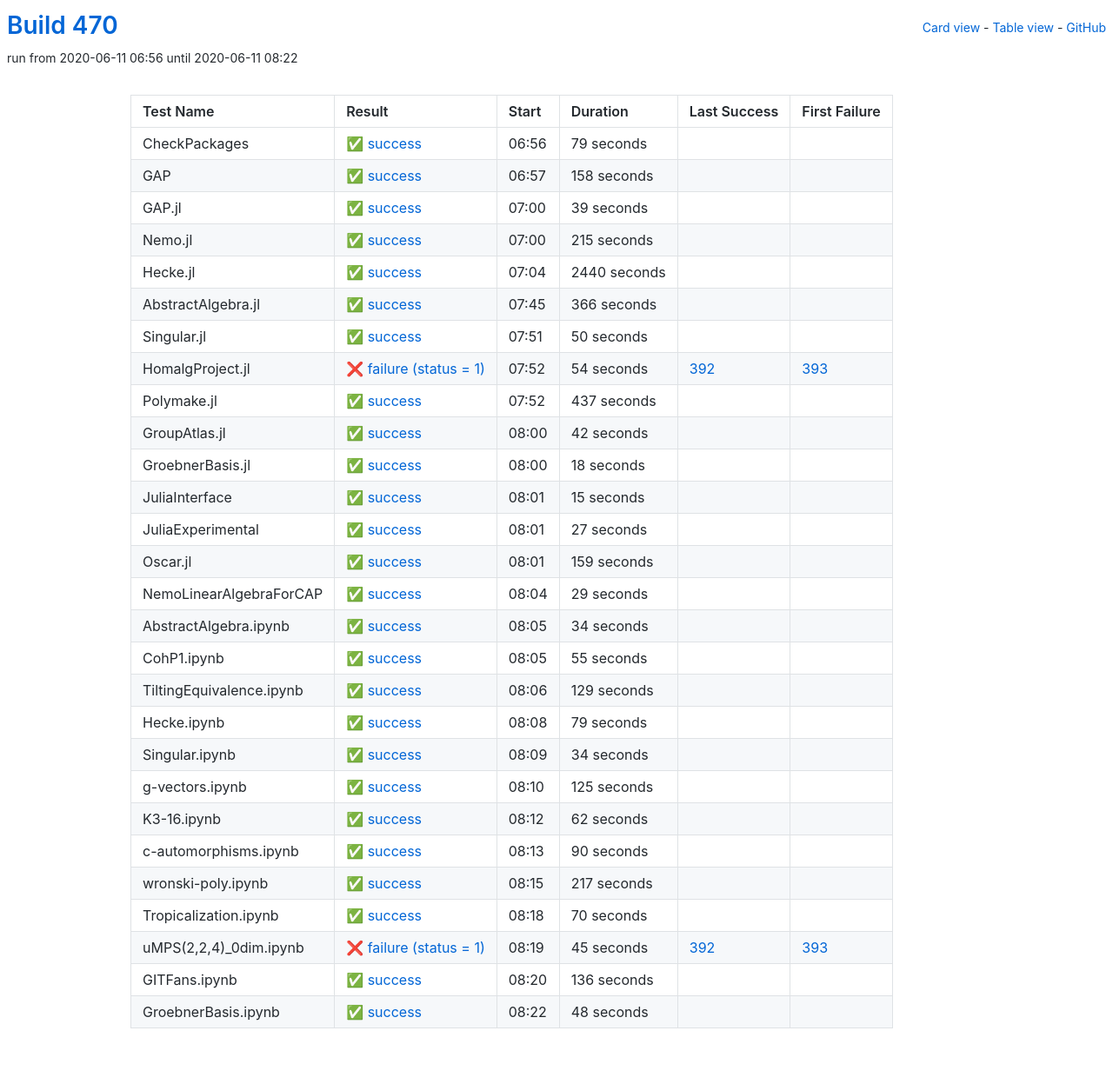
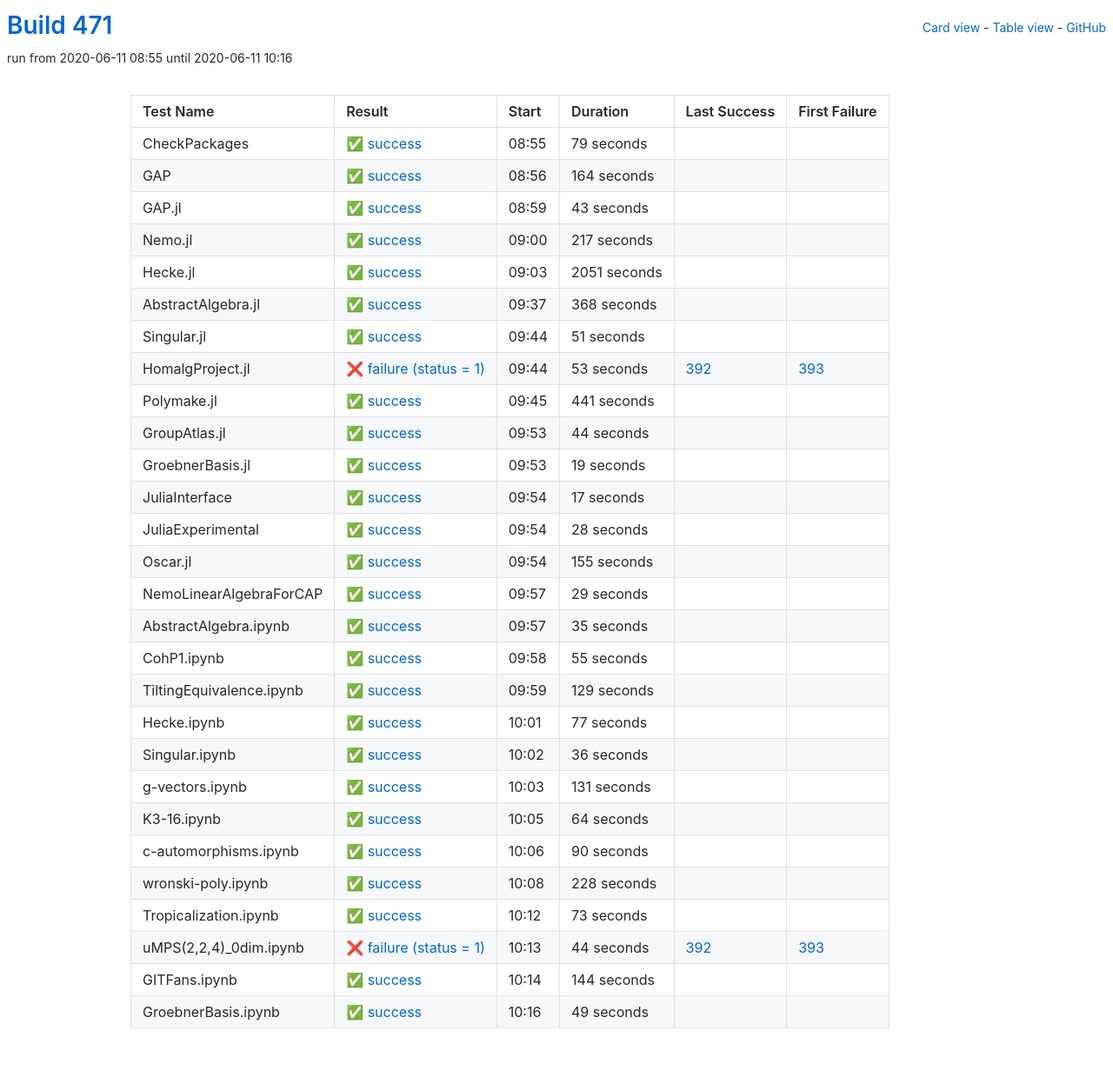
Before and after one commit to oscar-system/oscar-ci-status-1.4, a Jekyll site: the page built from table.html, in a window 1280 px wide. Shown: the whole page at 87% size. Built offline with Jekyll 4.4.1, drawn with Linux system fonts in a browser that asks for light colours.

Commit message:
Build #471

```diff
--- a/_data/ci.yml
+++ b/_data/ci.yml
@@ -1,6 +1,6 @@
 ---
-build: 470
-build_url: https://oscarci.mathematik.uni-kl.de/job/oscar-julia-1.4/470/
+build: 471
+build_url: https://oscarci.mathematik.uni-kl.de/job/oscar-julia-1.4/471/
 job: oscar-julia-1.4
 organization: oscar-system
 repo: oscar-ci-status-1.4
@@ -8,8 +8,8 @@ repourl: https://github.com/oscar-system/oscar-ci-status-1.4
 tests:
 - name: CheckPackages
   id: checkpackages
-  log: https://oscarci.mathematik.uni-kl.de/job/oscar-julia-1.4/470/artifact/logs/build-470/CheckPackages.log
-  start: 2020-06-11 06:56
+  log: https://oscarci.mathematik.uni-kl.de/job/oscar-julia-1.4/471/artifact/logs/build-471/CheckPackages.log
+  start: 2020-06-11 08:55
   success: true
   exitcode: 0
   status: success
@@ -20,164 +20,164 @@ tests:
   first_failure_url:
 - name: GAP
   id: gap
-  log: https://oscarci.mathematik.uni-kl.de/job/oscar-julia-1.4/470/artifact/logs/build-470/GAP.log
-  start: 2020-06-11 06:57
+  log: https://oscarci.mathematik.uni-kl.de/job/oscar-julia-1.4/471/artifact/logs/build-471/GAP.log
+  start: 2020-06-11 08:56
   success: true
   exitcode: 0
   status: success
-  duration: 158
+  duration: 164
   last_success: false
   last_success_url:
   first_failure: false
   first_failure_url:
 - name: GAP.jl
   id: gap-jl
-  log: https://oscarci.mathematik.uni-kl.de/job/oscar-julia-1.4/470/artifact/logs/build-470/GAP.jl.log
-  start: 2020-06-11 07:00
+  log: https://oscarci.mathematik.uni-kl.de/job/oscar-julia-1.4/471/artifact/logs/build-471/GAP.jl.log
+  start: 2020-06-11 08:59
   success: true
   exitcode: 0
   status: success
-  duration: 39
+  duration: 43
   last_success: false
   last_success_url:
   first_failure: false
   first_failure_url:
 - name: Nemo.jl
   id: nemo-jl
-  log: https://oscarci.mathematik.uni-kl.de/job/oscar-julia-1.4/470/artifact/logs/build-470/Nemo.jl.log
-  start: 2020-06-11 07:00
+  log: https://oscarci.mathematik.uni-kl.de/job/oscar-julia-1.4/471/artifact/logs/build-471/Nemo.jl.log
+  start: 2020-06-11 09:00
   success: true
   exitcode: 0
   status: success
-  duration: 215
+  duration: 217
   last_success: false
   last_success_url:
   first_failure: false
   first_failure_url:
 - name: Hecke.jl
   id: hecke-jl
-  log: https://oscarci.mathematik.uni-kl.de/job/oscar-julia-1.4/470/artifact/logs/build-470/Hecke.jl.log
-  start: 2020-06-11 07:04
+  log: https://oscarci.mathematik.uni-kl.de/job/oscar-julia-1.4/471/artifact/logs/build-471/Hecke.jl.log
+  start: 2020-06-11 09:03
   success: true
   exitcode: 0
   status: success
-  duration: 2440
+  duration: 2051
   last_success: false
   last_success_url:
   first_failure: false
   first_failure_url:
 - name: AbstractAlgebra.jl
   id: abstractalgebra-jl
-  log: https://oscarci.mathematik.uni-kl.de/job/oscar-julia-1.4/470/artifact/logs/build-470/AbstractAlgebra.jl.log
-  start: 2020-06-11 07:45
+  log: https://oscarci.mathematik.uni-kl.de/job/oscar-julia-1.4/471/artifact/logs/build-471/AbstractAlgebra.jl.log
+  start: 2020-06-11 09:37
   success: true
   exitcode: 0
   status: success
-  duration: 366
+  duration: 368
   last_success: false
   last_success_url:
   first_failure: false
   first_failure_url:
 - name: Singular.jl
   id: singular-jl
-  log: https://oscarci.mathematik.uni-kl.de/job/oscar-julia-1.4/470/artifact/logs/build-470/Singular.jl.log
-  start: 2020-06-11 07:51
+  log: https://oscarci.mathematik.uni-kl.de/job/oscar-julia-1.4/471/artifact/logs/build-471/Singular.jl.log
+  start: 2020-06-11 09:44
   success: true
   exitcode: 0
   status: success
-  duration: 50
+  duration: 51
   last_success: false
   last_success_url:
   first_failure: false
   first_failure_url:
 - name: HomalgProject.jl
   id: homalgproject-jl
-  log: https://oscarci.mathematik.uni-kl.de/job/oscar-julia-1.4/470/artifact/logs/build-470/HomalgProject.jl.log
-  start: 2020-06-11 07:52
+  log: https://oscarci.mathematik.uni-kl.de/job/oscar-julia-1.4/471/artifact/logs/build-471/HomalgProject.jl.log
+  start: 2020-06-11 09:44
   success: false
   exitcode: 1
   status: failure
-  duration: 54
+  duration: 53
   last_success: 392
   last_success_url: https://oscarci.mathematik.uni-kl.de/job/oscar-julia-1.4/392/
   first_failure: 393
   first_failure_url: https://oscarci.mathematik.uni-kl.de/job/oscar-julia-1.4/393/
 - name: Polymake.jl
   id: polymake-jl
-  log: https://oscarci.mathematik.uni-kl.de/job/oscar-julia-1.4/470/artifact/logs/build-470/Polymake.jl.log
-  start: 2020-06-11 07:52
+  log: https://oscarci.mathematik.uni-kl.de/job/oscar-julia-1.4/471/artifact/logs/build-471/Polymake.jl.log
+  start: 2020-06-11 09:45
   success: true
   exitcode: 0
   status: success
-  duration: 437
+  duration: 441
   last_success: false
   last_success_url:
   first_failure: false
   first_failure_url:
 - name: GroupAtlas.jl
   id: groupatlas-jl
-  log: https://oscarci.mathematik.uni-kl.de/job/oscar-julia-1.4/470/artifact/logs/build-470/GroupAtlas.jl.log
-  start: 2020-06-11 08:00
+  log: https://oscarci.mathematik.uni-kl.de/job/oscar-julia-1.4/471/artifact/logs/build-471/GroupAtlas.jl.log
+  start: 2020-06-11 09:53
   success: true
   exitcode: 0
   status: success
-  duration: 42
+  duration: 44
   last_success: false
   last_success_url:
   first_failure: false
   first_failure_url:
 - name: GroebnerBasis.jl
   id: groebnerbasis-jl
-  log: https://oscarci.mathematik.uni-kl.de/job/oscar-julia-1.4/470/artifact/logs/build-470/GroebnerBasis.jl.log
-  start: 2020-06-11 08:00
+  log: https://oscarci.mathematik.uni-kl.de/job/oscar-julia-1.4/471/artifact/logs/build-471/GroebnerBasis.jl.log
+  start: 2020-06-11 09:53
   success: true
   exitcode: 0
   status: success
-  duration: 18
+  duration: 19
   last_success: false
   last_success_url:
   first_failure: false
   first_failure_url:
 - name: JuliaInterface
   id: juliainterface
-  log: https://oscarci.mathematik.uni-kl.de/job/oscar-julia-1.4/470/artifact/logs/build-470/JuliaInterface.log
-  start: 2020-06-11 08:01
+  log: https://oscarci.mathematik.uni-kl.de/job/oscar-julia-1.4/471/artifact/logs/build-471/JuliaInterface.log
+  start: 2020-06-11 09:54
   success: true
   exitcode: 0
   status: success
-  duration: 15
+  duration: 17
   last_success: false
   last_success_url:
   first_failure: false
   first_failure_url:
 - name: JuliaExperimental
   id: juliaexperimental
-  log: https://oscarci.mathematik.uni-kl.de/job/oscar-julia-1.4/470/artifact/logs/build-470/JuliaExperimental.log
-  start: 2020-06-11 08:01
+  log: https://oscarci.mathematik.uni-kl.de/job/oscar-julia-1.4/471/artifact/logs/build-471/JuliaExperimental.log
+  start: 2020-06-11 09:54
   success: true
   exitcode: 0
   status: success
-  duration: 27
+  duration: 28
   last_success: false
   last_success_url:
   first_failure: false
   first_failure_url:
 - name: Oscar.jl
   id: oscar-jl
-  log: https://oscarci.mathematik.uni-kl.de/job/oscar-julia-1.4/470/artifact/logs/build-470/Oscar.jl.log
-  start: 2020-06-11 08:01
+  log: https://oscarci.mathematik.uni-kl.de/job/oscar-julia-1.4/471/artifact/logs/build-471/Oscar.jl.log
+  start: 2020-06-11 09:54
   success: true
   exitcode: 0
   status: success
-  duration: 159
+  duration: 155
   last_success: false
   last_success_url:
   first_failure: false
   first_failure_url:
 - name: NemoLinearAlgebraForCAP
   id: nemolinearalgebraforcap
-  log: https://oscarci.mathematik.uni-kl.de/job/oscar-julia-1.4/470/artifact/logs/build-470/NemoLinearAlgebraForCAP.log
-  start: 2020-06-11 08:04
+  log: https://oscarci.mathematik.uni-kl.de/job/oscar-julia-1.4/471/artifact/logs/build-471/NemoLinearAlgebraForCAP.log
+  start: 2020-06-11 09:57
   success: true
   exitcode: 0
   status: success
@@ -188,20 +188,20 @@ tests:
   first_failure_url:
 - name: AbstractAlgebra.ipynb
   id: abstractalgebra-ipynb
-  log: https://oscarci.mathematik.uni-kl.de/job/oscar-julia-1.4/470/artifact/logs/build-470/AbstractAlgebra.ipynb.log
-  start: 2020-06-11 08:05
+  log: https://oscarci.mathematik.uni-kl.de/job/oscar-julia-1.4/471/artifact/logs/build-471/AbstractAlgebra.ipynb.log
+  start: 2020-06-11 09:57
   success: true
   exitcode: 0
   status: success
-  duration: 34
+  duration: 35
   last_success: false
   last_success_url:
   first_failure: false
   first_failure_url:
 - name: CohP1.ipynb
   id: cohp1-ipynb
-  log: https://oscarci.mathematik.uni-kl.de/job/oscar-julia-1.4/470/artifact/logs/build-470/CohP1.ipynb.log
-  start: 2020-06-11 08:05
+  log: https://oscarci.mathematik.uni-kl.de/job/oscar-julia-1.4/471/artifact/logs/build-471/CohP1.ipynb.log
+  start: 2020-06-11 09:58
   success: true
   exitcode: 0
   status: success
@@ -212,8 +212,8 @@ tests:
   first_failure_url:
 - name: TiltingEquivalence.ipynb
   id: tiltingequivalence-ipynb
-  log: https://oscarci.mathematik.uni-kl.de/job/oscar-julia-1.4/470/artifact/logs/build-470/TiltingEquivalence.ipynb.log
-  start: 2020-06-11 08:06
+  log: https://oscarci.mathematik.uni-kl.de/job/oscar-julia-1.4/471/artifact/logs/build-471/TiltingEquivalence.ipynb.log
+  start: 2020-06-11 09:59
   success: true
   exitcode: 0
   status: success
@@ -224,56 +224,56 @@ tests:
   first_failure_url:
 - name: Hecke.ipynb
   id: hecke-ipynb
-  log: https://oscarci.mathematik.uni-kl.de/job/oscar-julia-1.4/470/artifact/logs/build-470/Hecke.ipynb.log
-  start: 2020-06-11 08:08
+  log: https://oscarci.mathematik.uni-kl.de/job/oscar-julia-1.4/471/artifact/logs/build-471/Hecke.ipynb.log
+  start: 2020-06-11 10:01
   success: true
   exitcode: 0
   status: success
-  duration: 79
+  duration: 77
   last_success: false
   last_success_url:
   first_failure: false
   first_failure_url:
 - name: Singular.ipynb
   id: singular-ipynb
-  log: https://oscarci.mathematik.uni-kl.de/job/oscar-julia-1.4/470/artifact/logs/build-470/Singular.ipynb.log
-  start: 2020-06-11 08:09
+  log: https://oscarci.mathematik.uni-kl.de/job/oscar-julia-1.4/471/artifact/logs/build-471/Singular.ipynb.log
+  start: 2020-06-11 10:02
   success: true
   exitcode: 0
   status: success
-  duration: 34
+  duration: 36
   last_success: false
   last_success_url:
   first_failure: false
   first_failure_url:
 - name: g-vectors.ipynb
   id: g-vectors-ipynb
-  log: https://oscarci.mathematik.uni-kl.de/job/oscar-julia-1.4/470/artifact/logs/build-470/g-vectors.ipynb.log
-  start: 2020-06-11 08:10
+  log: https://oscarci.mathematik.uni-kl.de/job/oscar-julia-1.4/471/artifact/logs/build-471/g-vectors.ipynb.log
+  start: 2020-06-11 10:03
   success: true
   exitcode: 0
   status: success
-  duration: 125
+  duration: 131
   last_success: false
   last_success_url:
   first_failure: false
   first_failure_url:
 - name: K3-16.ipynb
   id: k3-16-ipynb
-  log: https://oscarci.mathematik.uni-kl.de/job/oscar-julia-1.4/470/artifact/logs/build-470/K3-16.ipynb.log
-  start: 2020-06-11 08:12
+  log: https://oscarci.mathematik.uni-kl.de/job/oscar-julia-1.4/471/artifact/logs/build-471/K3-16.ipynb.log
+  start: 2020-06-11 10:05
   success: true
   exitcode: 0
   status: success
-  duration: 62
+  duration: 64
   last_success: false
   last_success_url:
   first_failure: false
   first_failure_url:
 - name: c-automorphisms.ipynb
   id: c-automorphisms-ipynb
-  log: https://oscarci.mathematik.uni-kl.de/job/oscar-julia-1.4/470/artifact/logs/build-470/c-automorphisms.ipynb.log
-  start: 2020-06-11 08:13
+  log: https://oscarci.mathematik.uni-kl.de/job/oscar-julia-1.4/471/artifact/logs/build-471/c-automorphisms.ipynb.log
+  start: 2020-06-11 10:06
   success: true
   exitcode: 0
   status: success
@@ -284,60 +284,60 @@ tests:
   first_failure_url:
 - name: wronski-poly.ipynb
   id: wronski-poly-ipynb
-  log: https://oscarci.mathematik.uni-kl.de/job/oscar-julia-1.4/470/artifact/logs/build-470/wronski-poly.ipynb.log
-  start: 2020-06-11 08:15
+  log: https://oscarci.mathematik.uni-kl.de/job/oscar-julia-1.4/471/artifact/logs/build-471/wronski-poly.ipynb.log
+  start: 2020-06-11 10:08
   success: true
   exitcode: 0
   status: success
-  duration: 217
+  duration: 228
   last_success: false
   last_success_url:
   first_failure: false
   first_failure_url:
 - name: Tropicalization.ipynb
   id: tropicalization-ipynb
-  log: https://oscarci.mathematik.uni-kl.de/job/oscar-julia-1.4/470/artifact/logs/build-470/Tropicalization.ipynb.log
-  start: 2020-06-11 08:18
+  log: https://oscarci.mathematik.uni-kl.de/job/oscar-julia-1.4/471/artifact/logs/build-471/Tropicalization.ipynb.log
+  start: 2020-06-11 10:12
   success: true
   exitcode: 0
   status: success
-  duration: 70
+  duration: 73
   last_success: false
   last_success_url:
   first_failure: false
   first_failure_url:
 - name: uMPS(2,2,4)_0dim.ipynb
   id: umps-2-2-4-0dim-ipynb
-  log: https://oscarci.mathematik.uni-kl.de/job/oscar-julia-1.4/470/artifact/logs/build-470/uMPS-2-2-4-_0dim.ipynb.log
-  start: 2020-06-11 08:19
+  log: https://oscarci.mathematik.uni-kl.de/job/oscar-julia-1.4/471/artifact/logs/build-471/uMPS-2-2-4-_0dim.ipynb.log
+  start: 2020-06-11 10:13
   success: false
   exitcode: 1
   status: failure
-  duration: 45
+  duration: 44
   last_success: 392
   last_success_url: https://oscarci.mathematik.uni-kl.de/job/oscar-julia-1.4/392/
   first_failure: 393
   first_failure_url: https://oscarci.mathematik.uni-kl.de/job/oscar-julia-1.4/393/
 - name: GITFans.ipynb
   id: gitfans-ipynb
-  log: https://oscarci.mathematik.uni-kl.de/job/oscar-julia-1.4/470/artifact/logs/build-470/GITFans.ipynb.log
-  start: 2020-06-11 08:20
+  log: https://oscarci.mathematik.uni-kl.de/job/oscar-julia-1.4/471/artifact/logs/build-471/GITFans.ipynb.log
+  start: 2020-06-11 10:14
   success: true
   exitcode: 0
   status: success
-  duration: 136
+  duration: 144
   last_success: false
   last_success_url:
   first_failure: false
   first_failure_url:
 - name: GroebnerBasis.ipynb
   id: groebnerbasis-ipynb
-  log: https://oscarci.mathematik.uni-kl.de/job/oscar-julia-1.4/470/artifact/logs/build-470/GroebnerBasis.ipynb.log
-  start: 2020-06-11 08:22
+  log: https://oscarci.mathematik.uni-kl.de/job/oscar-julia-1.4/471/artifact/logs/build-471/GroebnerBasis.ipynb.log
+  start: 2020-06-11 10:16
   success: true
   exitcode: 0
   status: success
-  duration: 48
+  duration: 49
   last_success: false
   last_success_url:
   first_failure: false
```
Also changed, not shown: README.md.
